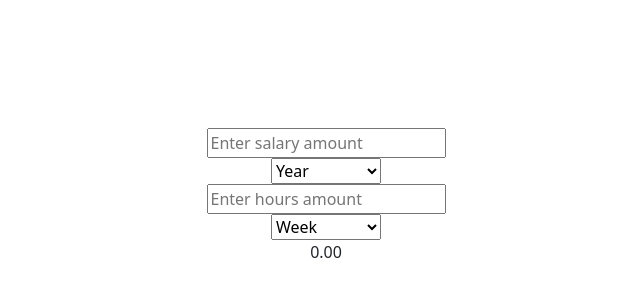
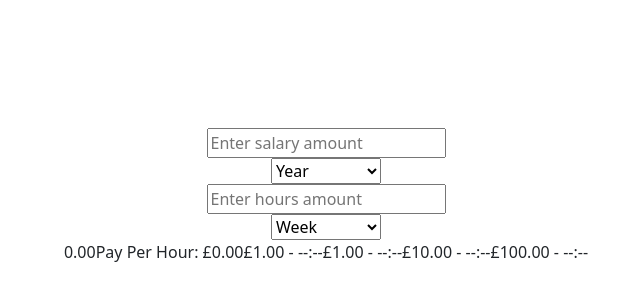
Before and after one commit to JarrenWhite/time_cost_javascript, a React (Vite) app in the folder time_cost/: page / in a window 1280 px wide. Shown: the part 204-504 px from the top of the page, without its empty margins (314-954 px from the left). Built offline with nearby package versions, Linux system fonts and the light colour scheme.

Commit message:
Simple cost calculator added

```diff
--- a/time_cost/src/App.jsx
+++ b/time_cost/src/App.jsx
@@ -2,6 +2,7 @@ import './App.css'
 import WageForm from "./wage_form/WageForm.jsx";
 import 'bootstrap/dist/css/bootstrap.min.css';
 import {SalaryInfoFunctions} from "./wage_form/SalaryInfoFunctions.jsx";
+import CostDisplay from "./CostDisplay.jsx";
 
 function App() {
     const {
@@ -23,6 +24,7 @@ function App() {
         <>
             <WageForm {...wageFormProps} />
             <label>{payPerHour.toFixed(2)}</label>
+            <CostDisplay payPerHour={payPerHour} />
         </>
     )
 }
--- /dev/null
+++ b/time_cost/src/CostDisplay.jsx
@@ -0,0 +1,33 @@
+function CostDisplay({payPerHour}) {
+
+    // Switch hours from decimal form to human-readable format
+    const hoursToReadable = (decimalHours) => {
+        const fullHours = Math.floor(decimalHours).toString();
+        const minutes = Math.round((decimalHours - fullHours) * 60).toString();
+
+        // If minutes string is too short
+        if (minutes.length === 1) {
+            return fullHours + ':0' + minutes
+        }
+        return fullHours + ':' + minutes;
+    }
+
+    const calculateTimeCost = (itemCost) => {
+        if (payPerHour !== 0) {
+            return hoursToReadable(itemCost / payPerHour);
+        }
+        return '--:--';
+    }
+
+    return(
+        <>
+            <label>Pay Per Hour: £{payPerHour.toFixed(2)}</label>
+            <label>£1.00 - {calculateTimeCost(payPerHour)}</label>
+            <label>£1.00 - {calculateTimeCost(1)}</label>
+            <label>£10.00 - {calculateTimeCost(10)}</label>
+            <label>£100.00 - {calculateTimeCost(100)}</label>
+        </>
+    )
+}
+
+export default CostDisplay
--- a/time_cost/src/WageCalculator.jsx
+++ b/time_cost/src/WageCalculator.jsx
@@ -31,13 +31,6 @@ export function WageCalculator({salary, payFrequency, hours, hourFrequency}) {
         return fullHours + numericMinutes;
     }
 
-    // Switch hours from decimal form to human-readable format
-    const hoursToReadable = (decimalHours) => {
-        const fullHours = Math.floor(decimalHours).toString();
-        const minutes = ((decimalHours - fullHours) * 60).toString();
-        return fullHours + ':' + minutes;
-    }
-
     const getPayPerHour = () => {
         // If payFrequency is hourly, already have pay per hour
         if (payFrequency === 'Hour') {
@@ -50,15 +43,7 @@ export function WageCalculator({salary, payFrequency, hours, hourFrequency}) {
         return (yearlySalary / yearlyHours);
     }
 
-    const debugPrint = () => {
-        console.log('_____________')
-        console.log('salary: ' + salary);
-        console.log('hours: ' + hours);
-        console.log('decimal hours: ' + hoursToDecimal(hours));
-        console.log('Hourly: ' + getPayPerHour());
-    }
-
     return {
-        getPayPerHour, debugPrint
+        getPayPerHour
     }
 }
--- a/time_cost/src/wage_form/SalaryInfoFunctions.jsx
+++ b/time_cost/src/wage_form/SalaryInfoFunctions.jsx
@@ -8,7 +8,7 @@ export function SalaryInfoFunctions() {
     const [hourFrequency, setHourFrequency] = useState('Week'); // Hour, Week, Month, Year, Four Weeks
     const [payPerHour, setPayPerHour] = useState(0);
 
-    const {getPayPerHour, debugPrint} = WageCalculator({salary, payFrequency, hours, hourFrequency});
+    const {getPayPerHour} = WageCalculator({salary, payFrequency, hours, hourFrequency});
 
     useEffect(() => {
         changePayPerHour();
@@ -27,7 +27,6 @@ export function SalaryInfoFunctions() {
         setHourFrequency(newHourFrequency);
     }
     const changePayPerHour = () => {
-        debugPrint();
         if (salary !== '' && hours !== '') {
             setPayPerHour(getPayPerHour());
         }
```
